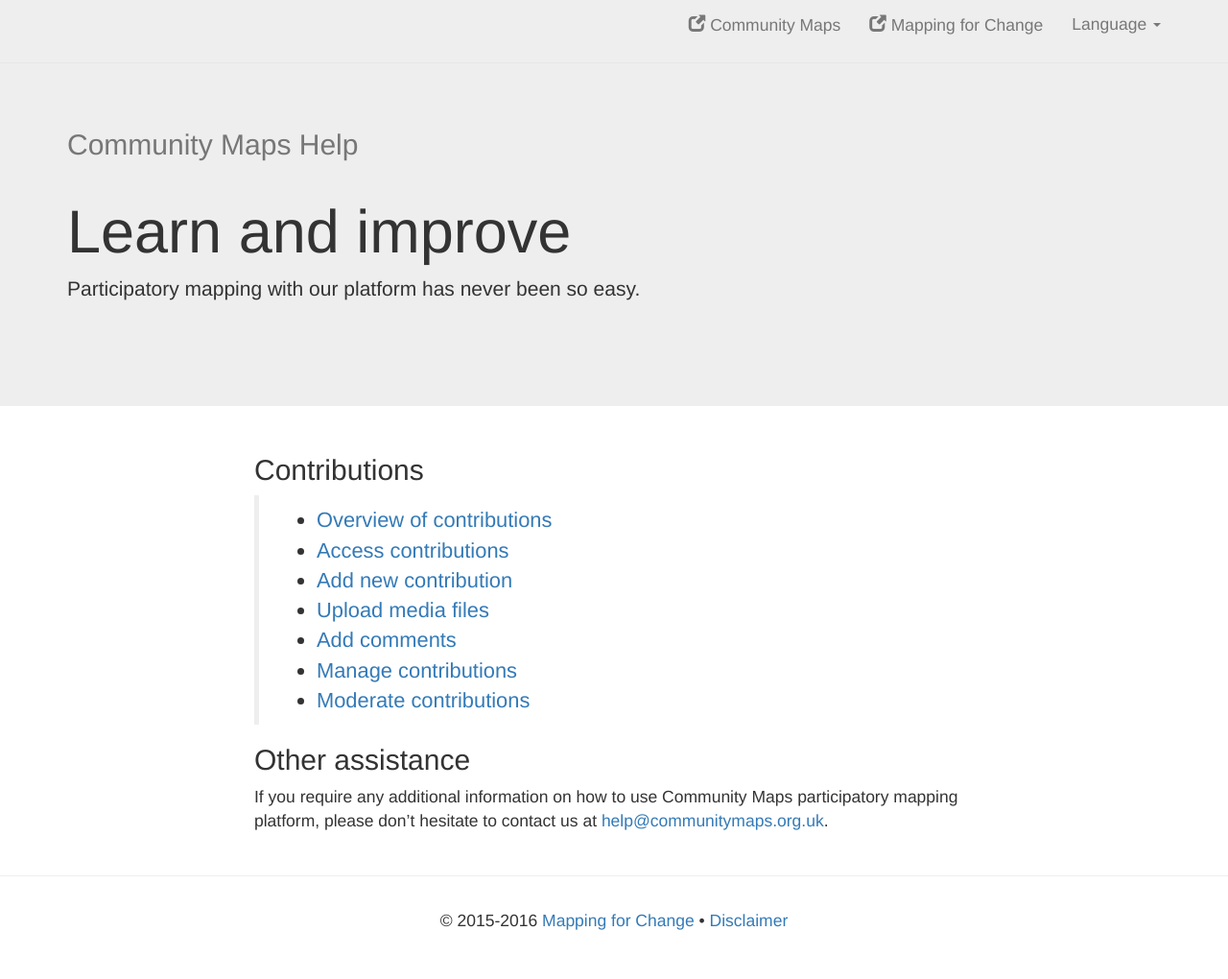
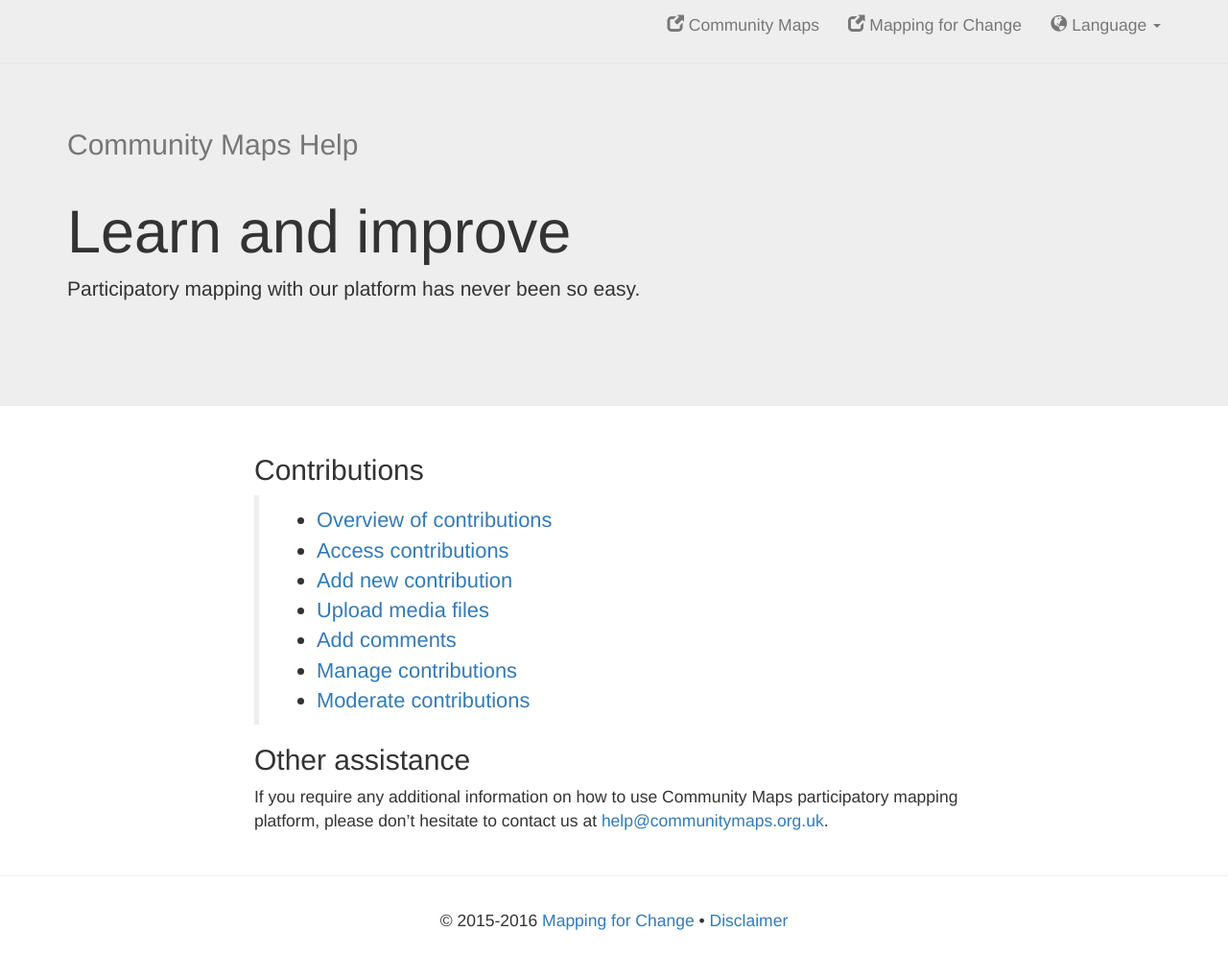
Before and after one commit to cbaldock/communitymaps-help, a Jekyll site: the page built from _en/index.md, in a window 1280 px wide. Shown: the whole page at 96% size. Built offline with Jekyll 4.4.1, drawn with Linux system fonts in a browser that asks for light colours; nearby versions of some CDN libraries.

Commit message:
A "globe" icon for the language switcher

```diff
--- a/_layouts/default.html
+++ b/_layouts/default.html
@@ -72,6 +72,7 @@
 
           <li class="dropdown">
             <a role="button" href="#" class="dropdown-toggle" data-toggle="dropdown" aria-haspopup="true" aria-expanded="false">
+              <span class="glyphicon glyphicon-globe"></span>
               {% if layout.link_language == nil %}
                 Language
               {% else %}
```
